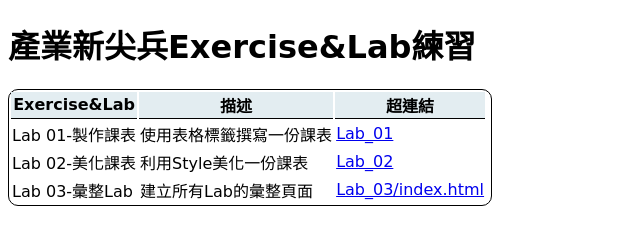
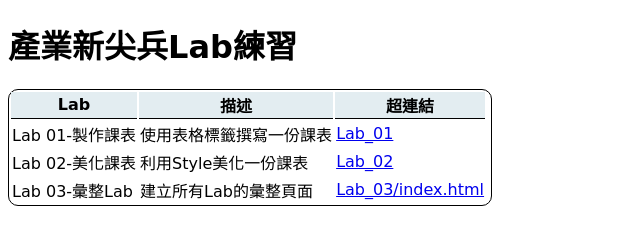
Before and after one commit to Feng-0973979518/ME, a plain HTML site: page Lab/index.html in a window 1280 px wide. Shown: the whole page, without its empty margins (0-640 px from the left). Drawn offline with Linux system fonts and the light colour scheme.

Commit message:
文字修改

```diff
--- a/Lab/index.html
+++ b/Lab/index.html
@@ -5,16 +5,16 @@
     <meta charset="UTF-8">
     <meta http-equiv="X-UA-Compatible" content="IE=edge">
     <meta name="viewport" content="width=device-width, initial-scale=1.0">
-    <title>Exercise</title>
+    <title>Lab</title>
 </head>
 
 <body style="font-family: cursive;">
-    <h1>產業新尖兵Exercise&Lab練習
+    <h1>產業新尖兵Lab練習
     </h1>
     <table style="border:1px black solid; border-radius:10px;">
         <thead style="background-color: rgb(227, 237, 241);">
             <tr>
-                <th align="center" style="border-bottom:1px black solid">Exercise&Lab</th>
+                <th align="center" style="border-bottom:1px black solid">Lab</th>
                 <th style="border-bottom:1px black solid">描述</th>
                 <th style="border-bottom:1px black solid">超連結</th>
         </thead>
```
